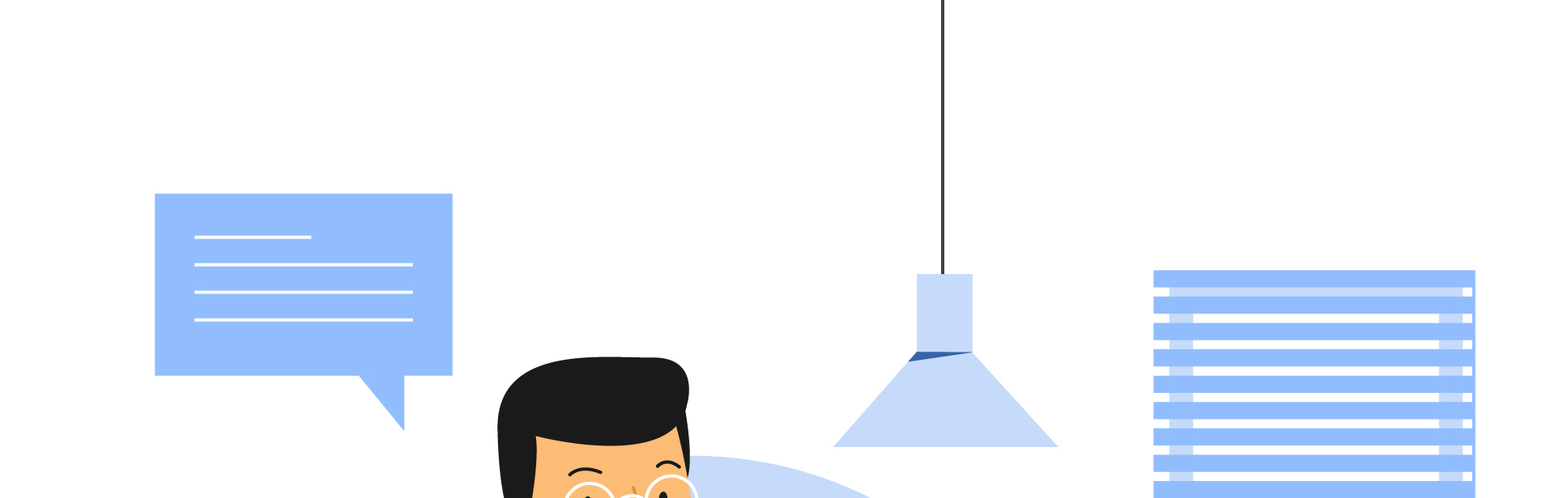
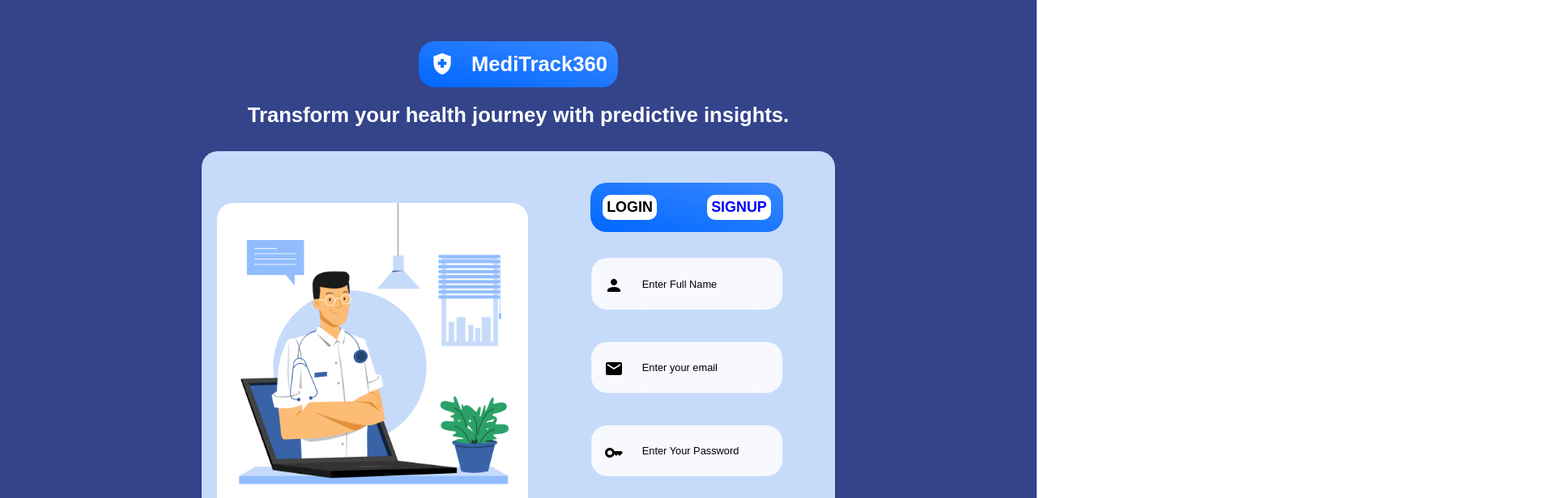
Before and after one commit to KulwinderSingh07/Hack-for-Health, a React (Create React App) app in the folder client/: page /loginPage in a window 1280 px wide. Shown: the top 616 px of the page at 81% size, 1920 px wide, since content can reach past the window. Built offline with nearby package versions, Linux system fonts and the light colour scheme.

Commit message:
add: added login page

```diff
--- a/client/package.json
+++ b/client/package.json
@@ -22,6 +22,7 @@
     "react-multi-date-picker": "^4.4.1",
     "react-router-dom": "^6.21.1",
     "react-scripts": "5.0.1",
+    "typewriter-effect": "^2.21.0",
     "web-vitals": "^2.1.4"
   },
   "scripts": {
--- a/client/src/CSS/LoginPage.css
+++ b/client/src/CSS/LoginPage.css
@@ -1,3 +1,160 @@
 .loginOutermostDiv{
+    width: 100vw;
     height: 100vh;
+    display: flex;
+    justify-content: center;
+    align-items: center;
+    background-color: #34448b;
+    font-family: 'Raleway', sans-serif;
+    flex-direction: column;
 }
+
+.innerMainLoginDiv{
+    /* border-style: solid; */
+    display: flex;
+    justify-content: center;
+    align-items: center;
+    background-color: #c6dbfa;
+    border-radius: 20px;
+}
+
+.doctorLoginPhoto{
+    height: 30vw;
+    margin: 1.5vw;
+    border-radius: 20px;
+}
+
+.inputsDivLogin{
+    display: flex;
+    flex-direction: column;
+    margin: 3vw;
+    margin-right: 3.5vw;
+}
+
+.innerMainLoginDiv input{
+    margin: 5px;
+    border-radius: 20px;
+    font-size: 1vw;
+}
+
+.innerMainLoginDiv input::placeholder{
+    color: black;
+}
+
+
+input {
+    border: none;
+    box-shadow: none;
+    outline: none;
+    color: var(--primary_color);
+    font-size: 16px;
+    flex-grow: 1;
+    padding: 1.2rem 0;
+    background-color: rgb(248, 248, 255);
+}
+
+input::placeholder {
+    font-weight: lighter;
+    color: var(--primary_lite);
+}
+
+.input_wrapp {
+    display: flex;
+    width: 100%;
+}
+
+.input_container:has(input:focus) {
+    border: 1px solid var(--sec_color);
+}
+
+
+.input_container {
+    border: 1px solid var(--primary_color);
+    display: flex;
+    align-items: center;
+    background-color: rgb(248, 248, 255);
+    margin: 0.5rem 0;
+    width: 100%;
+    padding: 0 1rem;
+    border-radius: 20px;
+    margin: 20px;
+}
+
+.input_container .input_icon {
+    font-size: 20px;
+    color: var(--primary_color);
+    height: 20px;
+    padding-right: 5px;
+}
+
+
+.input_wrapper {
+    padding: 1rem 0;
+}
+
+.loginButtonSubmitDiv{
+    display: flex;
+    justify-content: center;
+    /* border-style: solid; */
+    font-size: 1.5vw;
+    margin-right: 1.2vw;
+    margin-left: 1.2vw;
+    border-radius: 20px;
+    padding-bottom: 0.5vw;
+    padding-top: 0.5vw;
+    background-image: linear-gradient(to top right,#0067ff,#3988ff);
+    color:white;
+    transition: all 0.5 ease-in-out;
+    margin-top: 1vw;
+}
+
+.loginButtonSubmitDiv:hover{
+    cursor:pointer;
+    transform: scale(1.05);
+}
+
+.typeWritterStyle{
+    font-size:1vw;
+    font-weight: 700;
+    color: white;
+    margin-bottom: 30px;
+}
+
+.loginHeaderDiv{
+    margin:20px;
+    margin-top: -50px;
+    font-size: 1vw;
+    display: flex;
+    justify-content: center;
+    align-items: center;
+    border-radius: 20px;
+    background-image: linear-gradient(to top right,#0067ff,#3988ff);
+    padding: 1vw;
+    color: white;
+}
+
+.loginSignUpToggleDiv{
+    display: flex;
+    justify-content: space-between;
+    background-image: linear-gradient(to top right,#0067ff,#3988ff);
+    border-radius: 20px;
+    margin-bottom: 1vw;
+    margin-left: 1.5vw;
+    margin-right: 1.5vw;
+    font-size: 0.7vw;
+    padding: 5px;
+}
+
+.loginSignUpToggleDiv h1{
+    margin: 10px;
+    /* border-style: solid; */
+    padding: 5px;
+    border-radius: 10px;
+    background-color: white;
+}
+
+.loginSignUpToggleDiv h1:hover{
+    cursor: pointer;
+    transform: scale(1.05);
+    color: blue;
+}
--- a/client/src/components/LoginPage.js
+++ b/client/src/components/LoginPage.js
@@ -1,13 +1,97 @@
-import React from 'react';
+import React, { useState } from 'react';
 import DoctorImage from '../assets/images/doctorLogin.jpg';
+import PersonIcon from '@mui/icons-material/Person';
+import MailIcon from '@mui/icons-material/Mail';
+import KeyIcon from '@mui/icons-material/Key';
+import HealthAndSafetyIcon from '@mui/icons-material/HealthAndSafety';
+
+
+//css
+import '../CSS/LoginPage.css';
 
 const LoginPage = () => {
+  const [onLogin,setOnLogin] = useState(false);
+
+
   return (
     <>
     <div className='loginOutermostDiv'>
+    <div className='loginHeaderDiv'>
+        <HealthAndSafetyIcon sx={{fontSize:'2.5vw',marginRight:'20px'}}/><h1>MediTrack360</h1>
+      </div>
+
+      <div className='typeWritterStyle'>
+        <h1>Transform your health journey with predictive insights.</h1>
+      </div>
+
+
         {/*Login ScreenDiv*/}
-        <div>
-            <img src={DoctorImage}/>
+        <div className='innerMainLoginDiv'>
+            <img src={DoctorImage} className='doctorLoginPhoto'/>
+
+            <div className='inputsDivLogin'>
+              {/*Toggle between login and singup */}
+              <div className='loginSignUpToggleDiv'>
+                <h1 onClick={()=>{setOnLogin(true)}} style={{color:onLogin==false?'black':'blue'}}>
+                  LOGIN
+                </h1>
+                <h1 onClick={()=>{setOnLogin(false)}} style={{color:onLogin==false?'blue':'black'}}>
+                  SIGNUP
+                </h1>
+              </div>
+
+              {/*Enter full name div */}
+              {
+                onLogin == true ? <></>:<div className="input_wrapp">
+                <div className='input_container'>
+                        <div className="input_icon">
+                            <PersonIcon/>
+                        </div>
+                    <input
+                        type='text'
+                        placeholder='Enter Full Name'
+                    />
+                </div>
+            </div>
+              }
+
+
+             {/*Enter your email*/}
+             <div className="input_wrapp">
+                <div className='input_container'>
+                        <div className="input_icon">
+                            <MailIcon/>
+                        </div>
+                    <input
+                        type='text'
+                        placeholder='Enter your email'
+                    />
+                </div>
+            </div>
+
+             {/*Enter your password*/}
+             <div className="input_wrapp">
+                <div className='input_container'>
+                        <div className="input_icon">
+                            <KeyIcon/>
+                        </div>
+                    <input
+                        type='text'
+                        placeholder='Enter Your Password'
+                    />
+                </div>
+            </div>
+
+            {/*Login Button or SignUp Button */}
+            <div className='loginButtonSubmitDiv'>
+              {
+                onLogin == true ? <h3>LOG IN</h3> : <h3>SIGN UP</h3>
+              }
+
+            </div>
+
+            </div>
+
         </div>
 
     </div>
```
Also changed, not shown: 1 other file (tests, documents, lock files or other folders).
